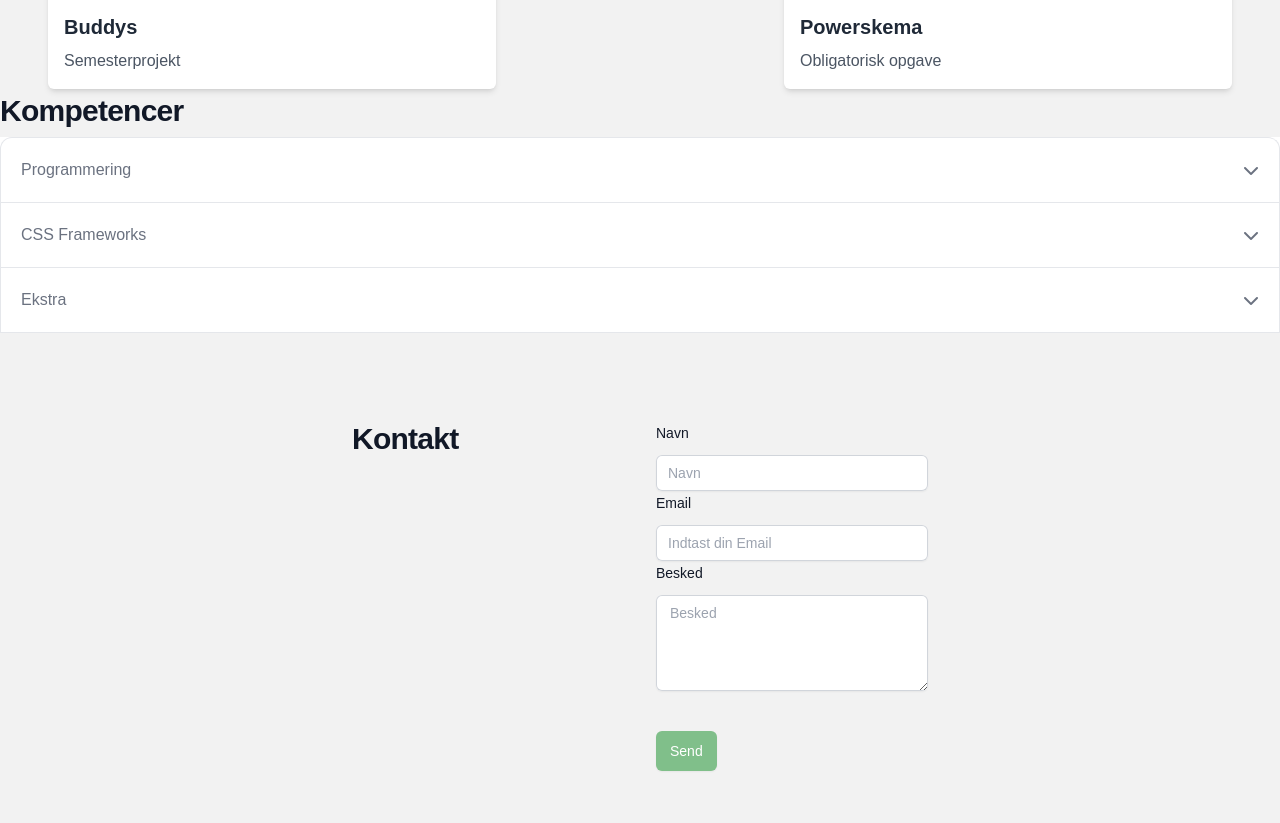
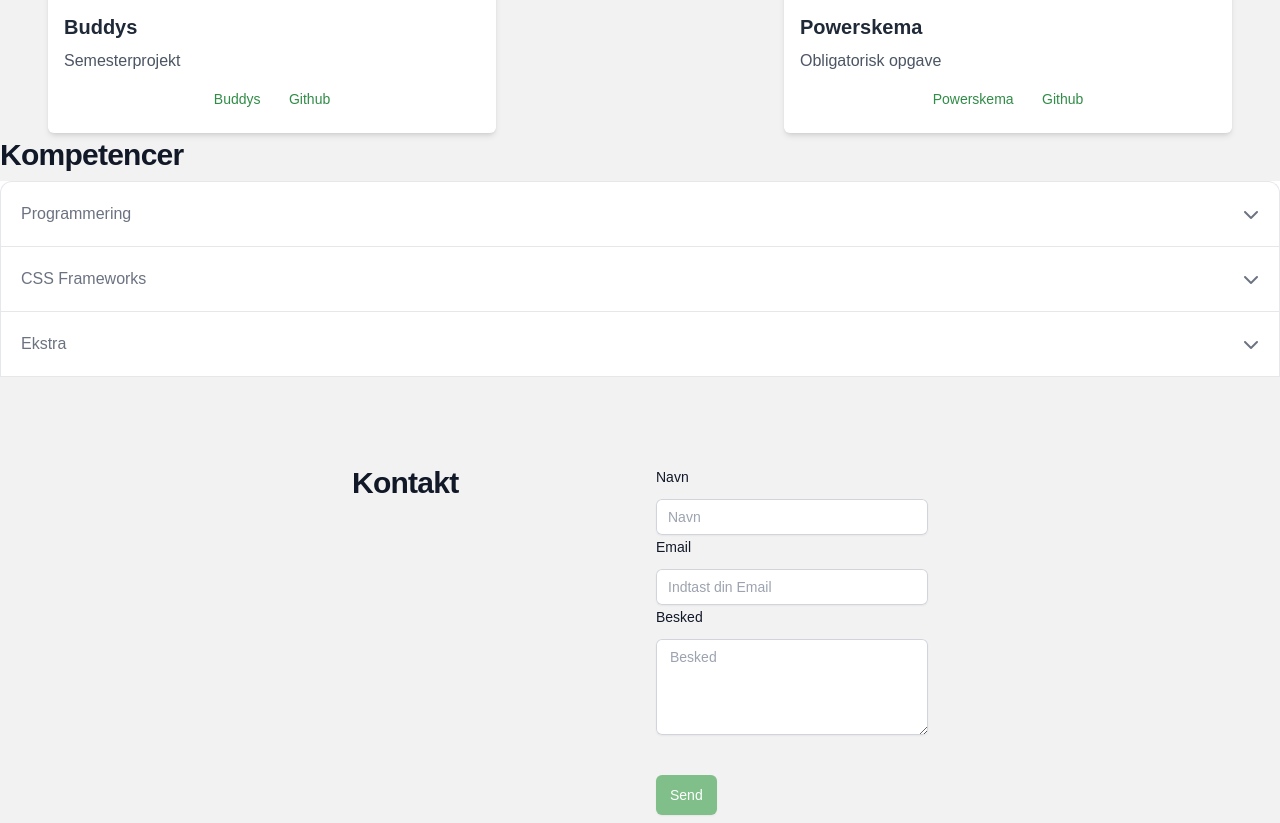
Before and after one commit to SofNyb/portfolioTail, a website: page src/index.html in a window 1280 px wide. Shown: the part 1257-2080 px from the top of the page. Drawn offline with nearby package versions, Linux system fonts and the light colour scheme.

Commit message:
Links i projekterne tilføjet

```diff
--- a/src/index.html
+++ b/src/index.html
@@ -76,6 +76,14 @@
                 <div class="p-4">
                     <h2 class="text-xl font-semibold text-gray-800">Buddys</h2>
                     <p class="text-gray-600 mt-2">Semesterprojekt</p>
+                    <div class="text-center mt-2">
+                        <a href="https://buddys.dittelh.dk/login" class="inline-flex items-center px-3 py-2 text-sm font-medium text-center link rounded-lg focus:ring-4 focus:outline-none">
+                            Buddys
+                        </a>
+                        <a href="https://github.com/OlliKP/semesterprojekt2023" class="inline-flex items-center px-3 py-2 text-sm font-medium text-center link rounded-lg focus:ring-4 focus:outline-none">
+                            Github
+                        </a>
+                    </div>
                 </div>
             </div>
 
@@ -84,6 +92,14 @@
                 <div class="p-4">
                     <h2 class="text-xl font-semibold text-gray-800">Powerskema</h2>
                     <p class="text-gray-600 mt-2">Obligatorisk opgave</p>
+                    <div class="text-center mt-2">
+                        <a href="https://powerskema.vercel.app/" class="inline-flex items-center px-3 py-2 text-sm font-medium text-center link rounded-lg focus:ring-4 focus:outline-none">
+                            Powerskema
+                        </a>
+                        <a href="https://github.com/Seb-pro/powerskema" class="inline-flex items-center px-3 py-2 text-sm font-medium text-center link rounded-lg focus:ring-4 focus:outline-none">
+                            Github
+                        </a>
+                    </div>
                 </div>
             </div>
         </div>
```
